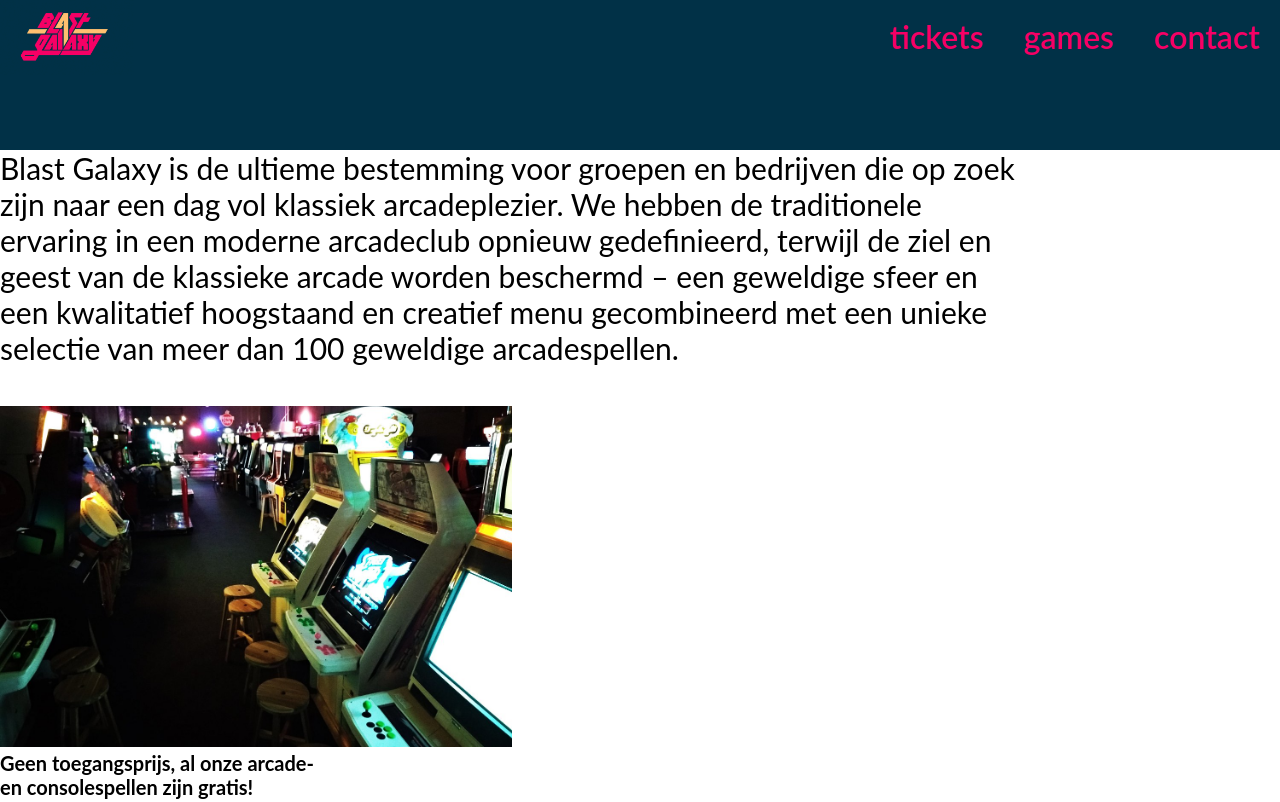
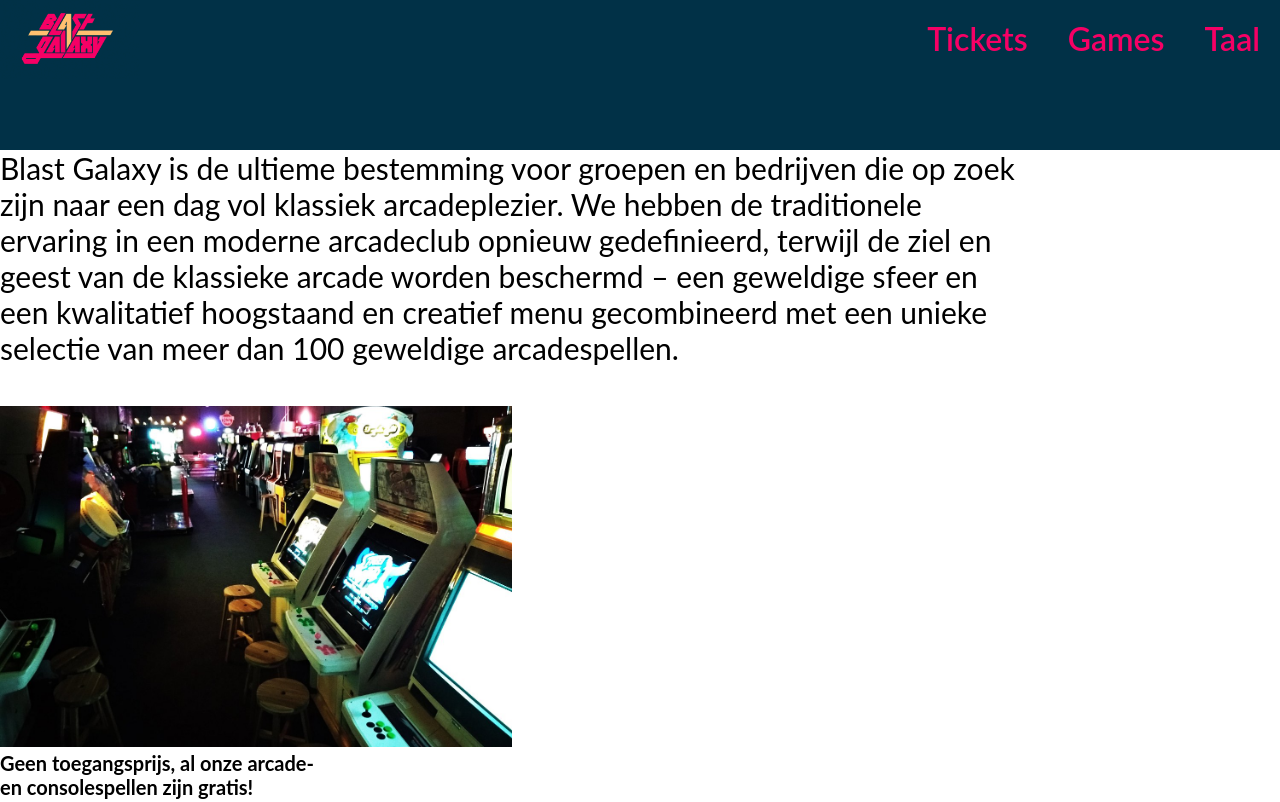
Before and after one commit to yunusciddioglu99/Project-Blast-Galaxy, a plain HTML site: page web/public/indexNL.html in a window 1280 px wide. Shown: the top 802 px of the page. Drawn offline with Linux system fonts and the light colour scheme.

Commit message:
indexNL toegevoegd

```diff
--- a/web/public/indexNL.html
+++ b/web/public/indexNL.html
@@ -19,13 +19,13 @@
             <div class="menu">
                 <ul>
                     <li>
-                        <a href="">tickets</a>
+                        <a href="">Tickets</a>
                     </li>
                     <li>
-                        <a href="">games</a>
+                        <a href="">Games</a>
                     </li>
                     <li>
-                        <a href="">contact</a>
+                        <a href="index.html">Taal</a>
                     </li>
                 </ul>
             </div>
```
